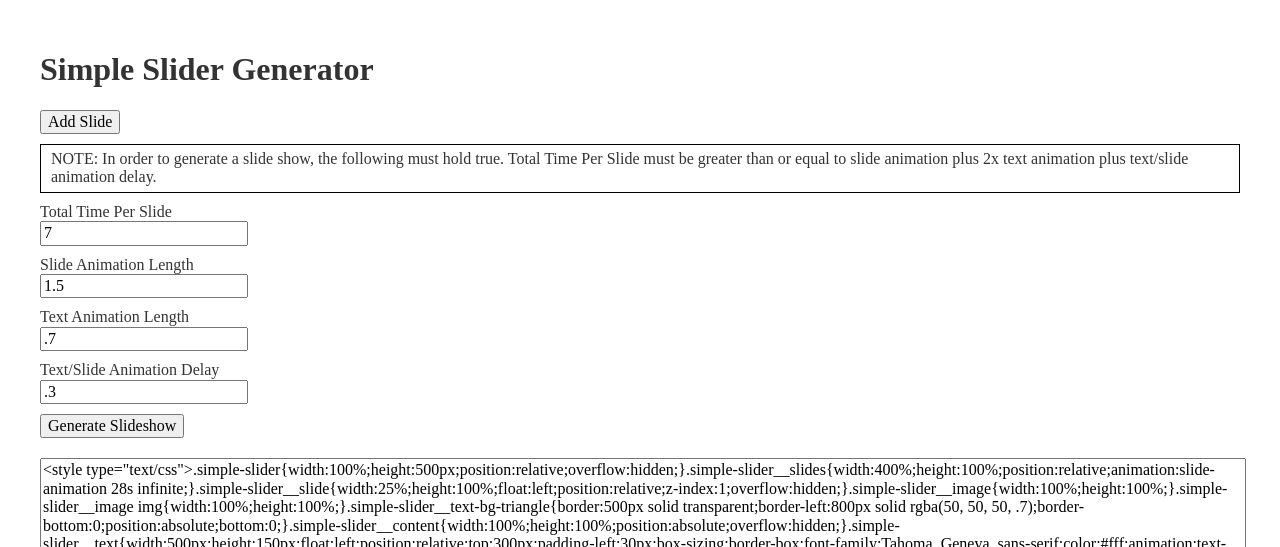
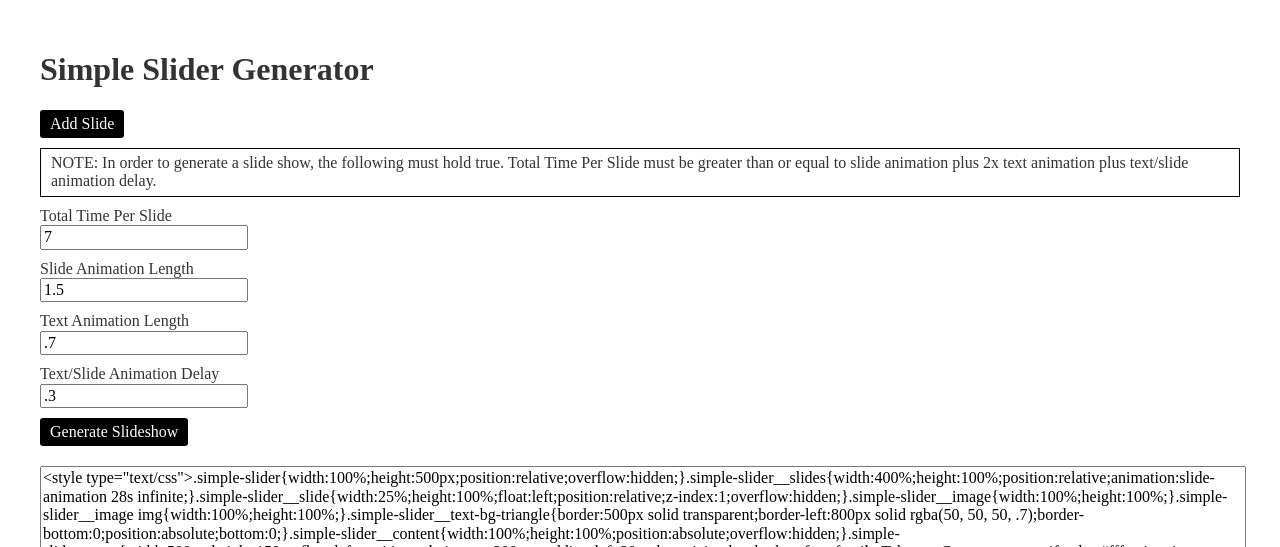
Before and after one commit to thedavidcarlson/simple-slider-generator, a plain HTML site: page app/index.html in a window 1280 px wide. Shown: the top 547 px of the page. Drawn offline with nearby package versions, Linux system fonts and the light colour scheme.

Commit message:
Gave buttons a basic style

```diff
--- a/app/assets/css/styles.css
+++ b/app/assets/css/styles.css
@@ -1,5 +1,14 @@
 body {
 	color: #333;
+}
+
+button {
+    background-color: #000;
+    border: 0;
+    color: #fff;
+    padding: 5px 10px;
+    cursor: pointer;
+    border-radius: 3px;
 }
 
 .ss-gen__container {
```
